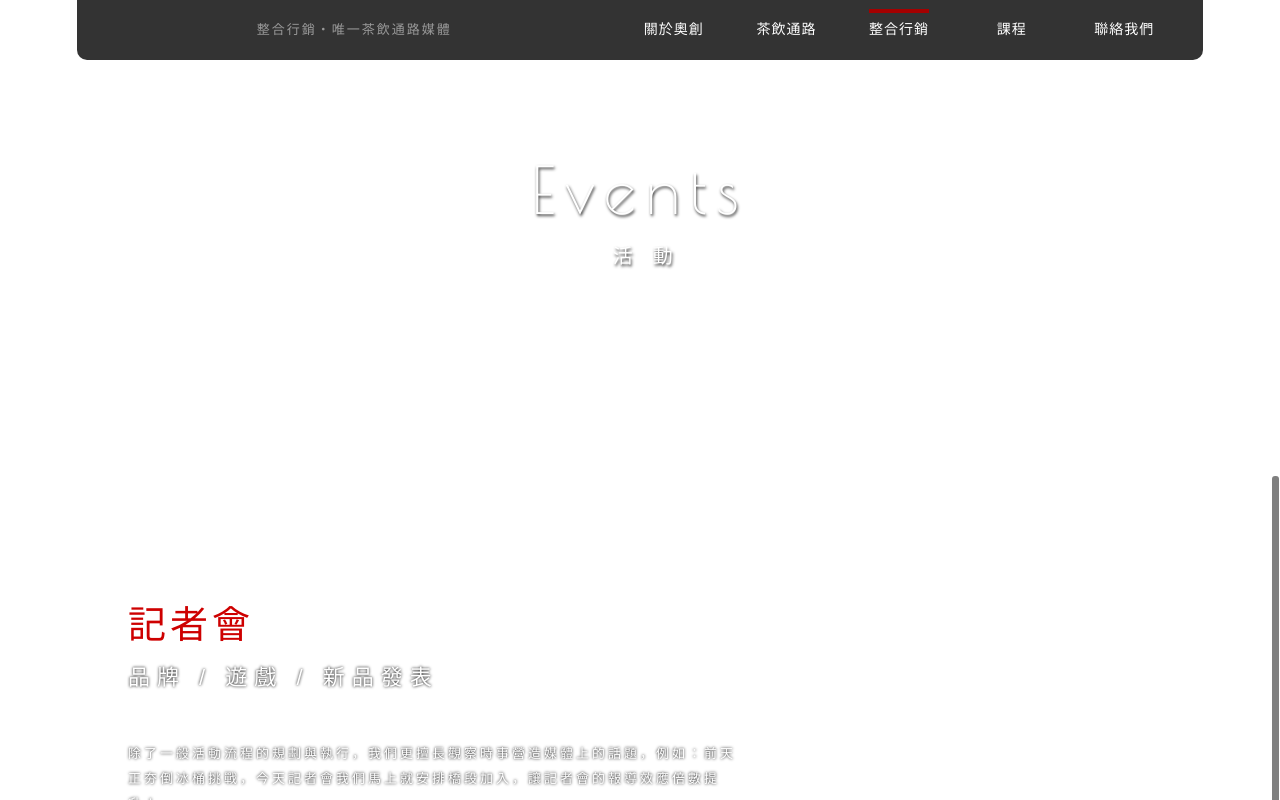
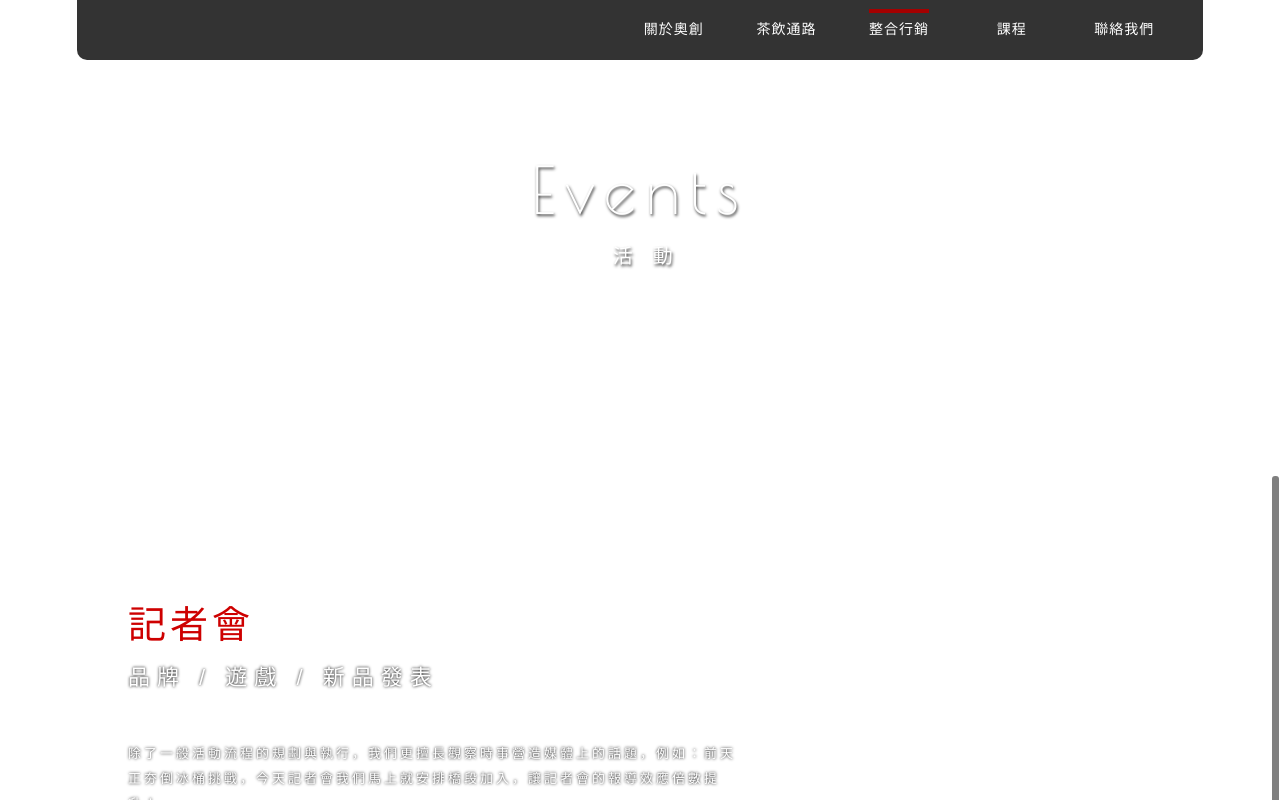
Before and after one commit to yixuantang623/Ultron1222, a plain HTML site: page events.html in a window 1280 px wide. Drawn offline with nearby package versions, Linux system fonts and the light colour scheme; a web font is replaced by a local one.

Commit message:
Update events.html

```diff
--- a/events.html
+++ b/events.html
@@ -4,7 +4,7 @@
 <link href="http://fonts.googleapis.com/earlyaccess/cwtexhei.css" rel="stylesheet" type="text/css"><!--中文字型-->
 <link href="https://fonts.googleapis.com/css?family=Nunito:200,300,400|Poiret+One" rel="stylesheet"><!--英文字型-->
 <meta http-equiv="Content-Type" content="text/html; charset=UTF-8" />
-<title>奧創傳媒｜唯一茶飲通路媒體</title>
+<title>奧創傳媒</title>
 <meta property="og:title" content="【奧創傳媒】">
 <meta property="og:site_name" content="奧創傳媒"><!--網站名稱-->
 <meta property="og:description" content="全方位的整合行銷、異業IP合作規、以及嶄新品牌：幻視，為您規劃最佳的數位面板與雲端方案">
@@ -43,7 +43,7 @@ $(document).ready(function() {
 <body background="images/bg_b_1.jpg">
 <div class="top_menu_b fillet_10">
 	<a href="index.html" class="logo"></a>
-    <div class="drink">整合行銷・唯一茶飲通路媒體</div>
+
 	<ul class="menu">
     <li><a href="about.html">關於奧創</a></li>
     <li><a href="oohAd.html">茶飲通路</a></li>
```
